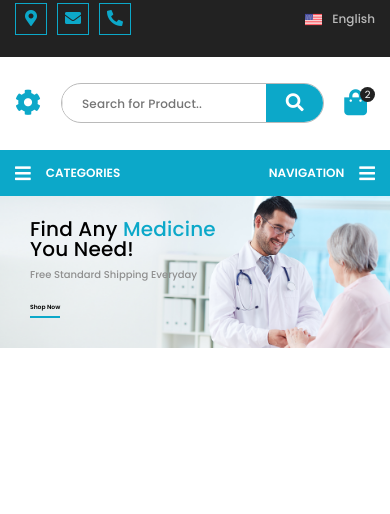
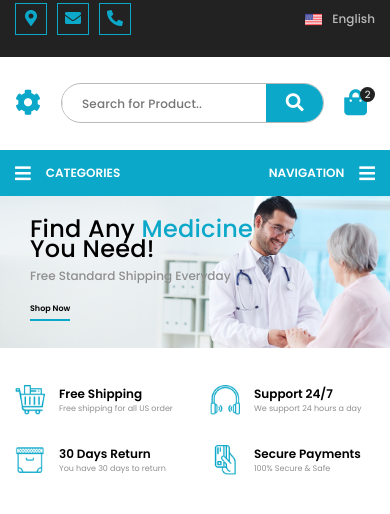
Before and after one commit to thucduong1999/medyplus, a plain HTML site: page index.html in a window 390 px wide. Shown: the part 68-582 px from the top of the page. Drawn offline with Linux system fonts and the light colour scheme.

Commit message:
AHT - update strength + responsive strength - duongnt

```diff
--- a/assets/less/base/_responsive.less
+++ b/assets/less/base/_responsive.less
@@ -104,6 +104,12 @@
             }
         }
     }
+    .strength {
+        &-item {
+            .col(6);
+            margin: 15px 0;
+        }
+    }
 }
 @media all and (max-width: 768px) {
     #menubar {
@@ -122,6 +128,7 @@
         &-content {
             top: 15%;
             &-inner {
+                margin-left: 60px;
                 .slide-title {
                     font-size: 30px;
                     line-height: 40px;
@@ -132,6 +139,16 @@
                     padding-bottom: 20px;
                 }
                 .slide-btn {
+                    font-size: 12px;
+                }
+            }
+        }
+    }
+    .strength {
+        &-item {
+            .item-content {
+                font-size: 14px;
+                .detail {
                     font-size: 12px;
                 }
             }
@@ -193,17 +210,38 @@
         &-content {
             top: 15%;
             &-inner {
+                .col(9);
                 margin-left: 15px;
                 .slide-title {
-                    font-size: 20px;
+                    font-size: 24px;
                     line-height: 20px;
                 }
                 .slide-summary {
-                    font-size: 10px;
+                    font-size: 12px;
                     padding: 8px 0;
                 }
                 .slide-btn {
-                    font-size: 6px;
+                    font-size: 8px;
+                }
+            }
+        }
+    }
+    .strength {
+        &-item {
+            margin: 15px 0;
+            .col(6);
+            .item-icon {
+                img {
+                    width: 30px;
+                }
+            }
+            .item-content {
+                padding-left: 14px;
+                .title {
+                    font-size: 12px;
+                }
+                .detail {
+                    font-size: 8px;
                 }
             }
         }
--- a/assets/less/content/_content.less
+++ b/assets/less/content/_content.less
@@ -0,0 +1,27 @@
+.strength {
+    height: 163px;
+    display: flex;
+    align-items: center;
+    &-item {
+        .col(3);
+        display: flex;
+        align-items: center;
+        .item-icon {
+            img {
+                vertical-align: middle;
+            }
+        }
+        .item-content {
+            padding-left: 20px;
+            .title {
+                font-weight: 600;
+                color: @color-black;
+            }
+            .detail {
+                font-weight: 400;
+                font-size: 14px;
+                color: @color-8f8f8f;
+            }
+        }
+    }
+}
--- a/index.html
+++ b/index.html
@@ -171,14 +171,53 @@
             </div>
             <!-- End Slider -->
 
-            <!-- Article -->
-            <div id="article">
-
-            </div>
-            <!-- End Article -->
-
             <!-- Page Main-->
             <div class="page-main">
+                <!-- Strength -->
+                <div class="strength">
+                    <div class="container">
+                        <div class="row">
+                            <div class="strength-item">
+                                <div class="item-icon">
+                                    <img src="/assets/img/shipping.png" alt="">
+                                </div>
+                                <div class="item-content">
+                                    <div class="title">Free Shipping</div>
+                                    <div class="detail">Free shipping for all US order </div>
+                                </div>
+                            </div>
+                            <div class="strength-item">
+                                <div class="item-icon">
+                                    <img src="/assets/img/support.png" alt="">
+                                </div>
+                                <div class="item-content">
+                                    <div class="title">Support 24/7</div>
+                                    <div class="detail">We support 24 hours a day </div>
+                                </div>
+                            </div>
+                            <div class="strength-item">
+                                <div class="item-icon">
+                                    <img src="/assets/img/return.png" alt="">
+                                </div>
+                                <div class="item-content">
+                                    <div class="title">30 Days Return</div>
+                                    <div class="detail">You have 30 days to return </div>
+                                </div>
+                            </div>
+                            <div class="strength-item">
+                                <div class="item-icon">
+                                    <img src="/assets/img/secure.png" alt="">
+                                </div>
+                                <div class="item-content">
+                                    <div class="title">Secure Payments</div>
+                                    <div class="detail">100% Secure & Safe</div>
+                                </div>
+                            </div>
+                        </div>
+                    </div>
+                </div>
+                <!-- End Strength -->
+
                 <!-- Banner -->
                 <div id="banner">
 
```
Also changed, not shown: assets/css/style.css, assets/img/bag.png (deleted), assets/img/return.png (added), assets/img/secure.png (added), assets/img/setting.png (deleted), assets/img/shipping.png (added), assets/img/support.png (added), 1 other file.
